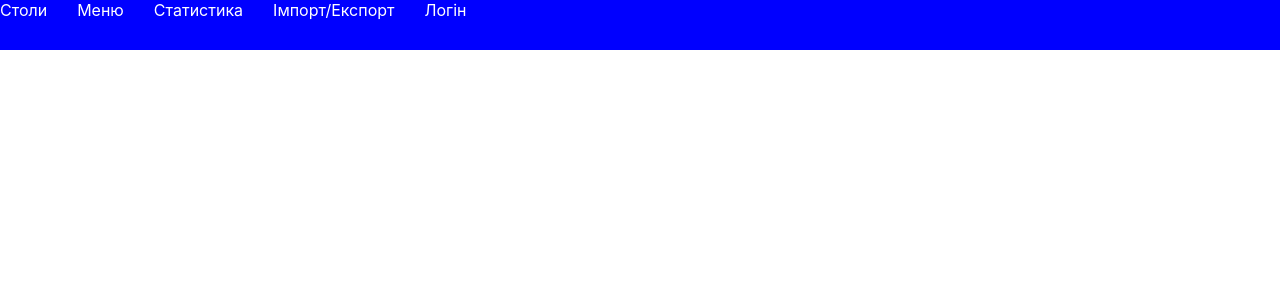
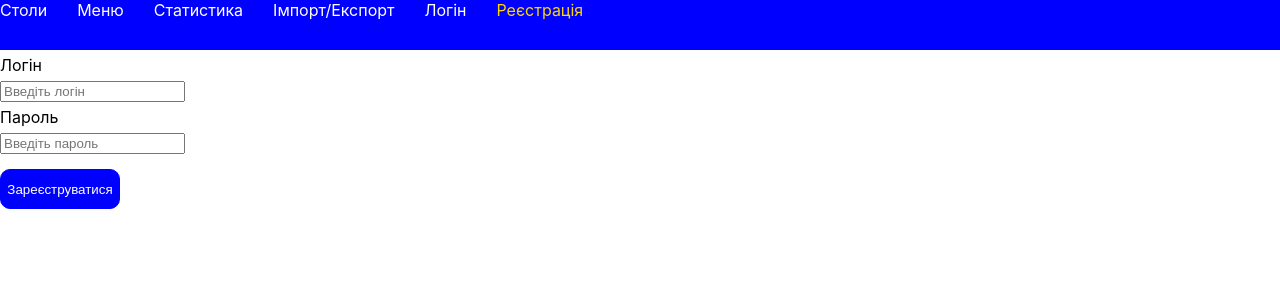
Before and after one commit to kolyaratishin/restaurant-system-front-end, a React (Create React App) app in the folder app/: page /registration in a window 1280 px wide. Shown: the top 300 px of the page. Built offline with nearby package versions, Linux system fonts and the light colour scheme.

Commit message:
added registration

```diff
--- a/app/src/App.js
+++ b/app/src/App.js
@@ -7,6 +7,7 @@ import TablesContainer from "./components/Tables/TablesContainer";
 import ReceiptContainer from "./components/Receipt/ReceiptContainer";
 import ImportExport from "./components/ImportExport/ImportExport";
 import LoginContainer from "./components/Auth/Login/LoginContainer";
+import RegistrationContainer from "./components/Auth/Registration/RegistrationContainer";
 
 function App() {
     return (
@@ -26,6 +27,8 @@ function App() {
                            element={<ImportExport/>}/>
                     <Route path="/login"
                            element={<LoginContainer/>}/>
+                    <Route path="/registration"
+                           element={<RegistrationContainer/>}/>
                 </Routes>
             </div>
         </BrowserRouter>
--- a/app/src/api/api.js
+++ b/app/src/api/api.js
@@ -131,5 +131,11 @@ export const userApi = {
                 authorization: "Basic " + localStorage.getItem("userData"),
             }
         });
-    }
+    },
+    register(username, password) {
+        return axiosInstance.post(`user/registration`, {
+            username,
+            password
+        });
+    },
 }
--- /dev/null
+++ b/app/src/components/Auth/Registration/Registration.jsx
@@ -0,0 +1,37 @@
+import classes from "../../Menu/AddGroupForm/AddGroupForm.module.css";
+import {Field, reduxForm} from "redux-form";
+import {withRouter} from "../../../hoc/withRouter";
+
+function Registration(props) {
+
+    return (
+       <div>
+           <RegistrationFormRedux register={props.register}/>
+       </div>
+    );
+}
+
+function RegistrationForm(props) {
+    const onLoginSubmit = (values) => {
+        props.register(values.username, values.password);
+        props.navigate("/login");
+    }
+
+    return (
+        <form onSubmit={props.handleSubmit(onLoginSubmit)}>
+            <div>
+                <p className={classes.input_name}>Логін</p>
+                <Field component={"input"} name="username" placeholder="Введіть логін" type={"text"}/>
+                <p className={classes.input_name}>Пароль</p>
+                <Field component={"input"} name="password" placeholder="Введіть пароль" type={"password"}/>
+            </div>
+            <button className={classes.add_button}>Зареєструватися</button>
+        </form>
+    );
+}
+
+const RegistrationFormWithRouter = withRouter(RegistrationForm);
+
+const RegistrationFormRedux = reduxForm({form: "loginForm"})(RegistrationFormWithRouter);
+
+export default Registration;
--- /dev/null
+++ b/app/src/components/Auth/Registration/RegistrationContainer.jsx
@@ -0,0 +1,27 @@
+import {Component} from "react";
+import {connect} from "react-redux";
+import Registration from "./Registration";
+import {register} from "../../../state/user-reducer";
+
+class RegistrationContainer extends Component {
+    componentDidMount() {
+
+    }
+
+    render() {
+        return (
+            <Registration register={this.props.register}/>
+        );
+    }
+}
+
+
+function mapStateToProps(state) {
+    return {
+
+    }
+}
+
+export default connect(mapStateToProps, {
+    register
+})(RegistrationContainer);
--- a/app/src/components/Header/Header.jsx
+++ b/app/src/components/Header/Header.jsx
@@ -18,6 +18,9 @@ function Header() {
             <div className={classes.item}>
                 <NavLink to="/login" className={isActive}>Логін</NavLink>
             </div>
+            <div className={classes.item}>
+                <NavLink to="/registration" className={isActive}>Реєстрація</NavLink>
+            </div>
         </header>
     );
 }
--- a/app/src/state/user-reducer.js
+++ b/app/src/state/user-reducer.js
@@ -32,6 +32,14 @@ export const login = (username, password) => {
     };
 }
 
+export const register = (username, password) => {
+    return () => {
+        userApi.register(username, password)
+            .then(() => {
+            });
+    };
+}
+
 export const setCurrentUser = (user) => {
     return {type: SET_CURRENT_USER, user};
 }
```
Also changed, not shown: app/src/components/Auth/Registration/Registration.module.css (added).
